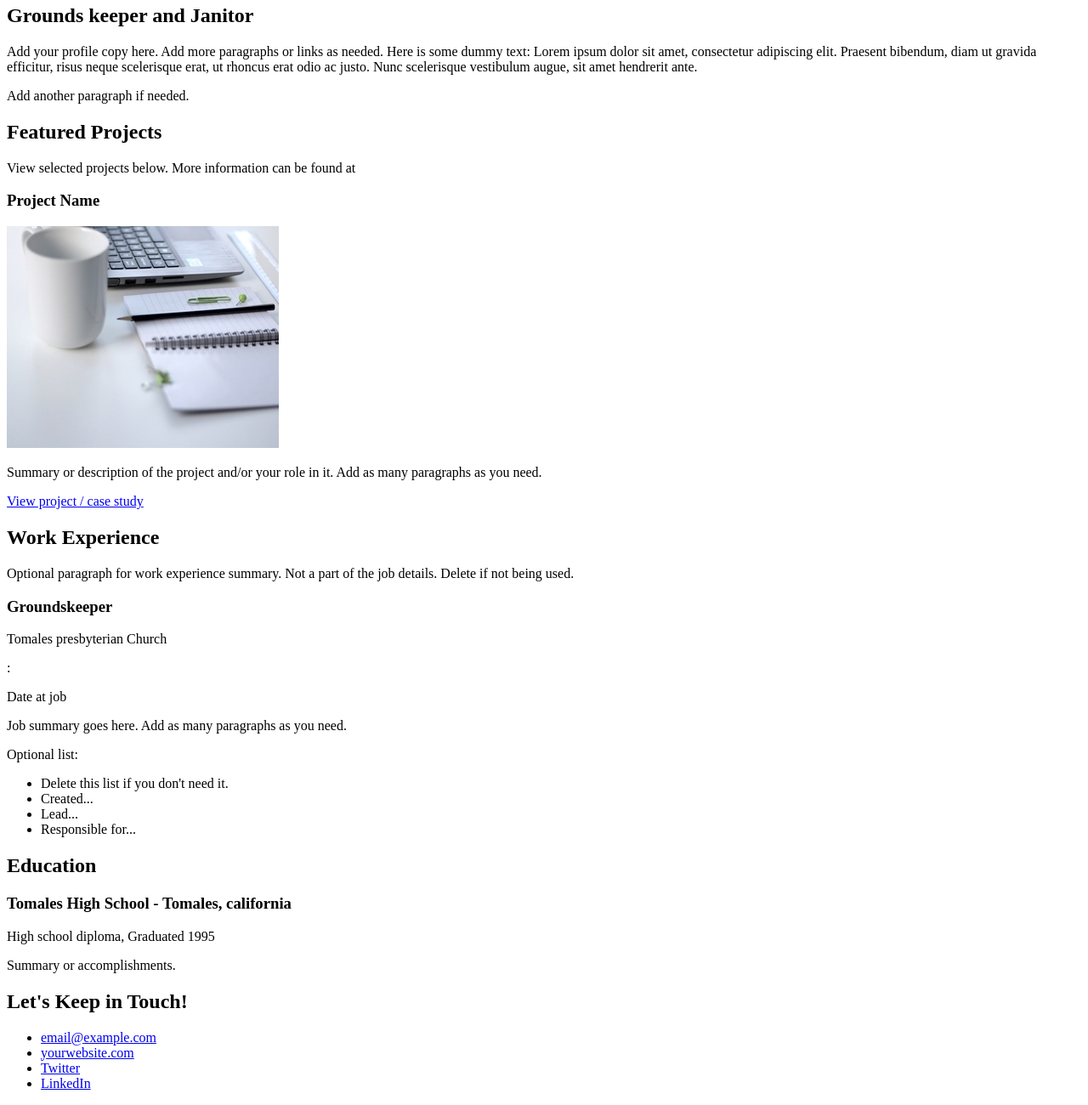
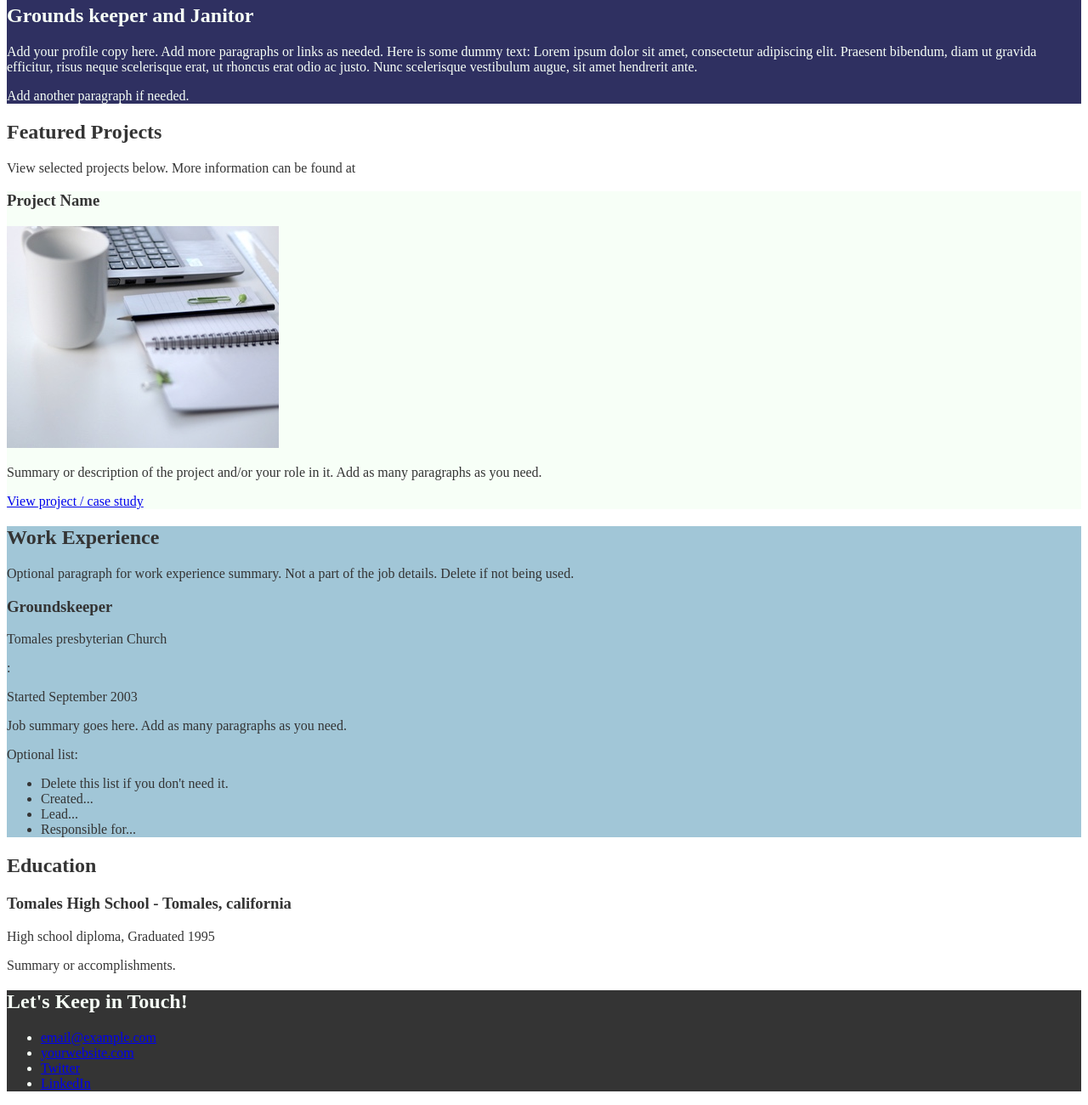
Before and after one commit to lovetocode/portfolio, a plain HTML site: page index.html in a window 1280 px wide. Shown: the part 75-1375 px from the top of the page at 85% size. Drawn offline with Linux system fonts and the light colour scheme.

Commit message:
Added background and texts colors

```diff
--- a/css/portfolio.css
+++ b/css/portfolio.css
@@ -1 +1,38 @@
-h1 { color : red; }
+/* Global styles
+------------------------*/
+body {
+ color: #343434;
+}
+img { width: 300; }
+
+/* profile
+------------------------*/
+header {
+ background: #2F3061;
+ color: #F7FFF7;
+}
+
+/* projects
+------------------------*/
+.projects {
+ background: #F7FFF7;
+}
+
+
+/* WORK EXPERIENCE
+------------------------*/
+.work-experience {
+background: #A1C6D7
+}
+
+
+/* Education
+------------------------*/
+
+/* Contact info
+------------------------*/
+footer {
+background: #343434;
+color: #F7FFF7;
+
+}
--- a/index.html
+++ b/index.html
@@ -23,7 +23,7 @@
         <p>View selected projects below. More information can be found at
 
         <!-- Copy the whole <section> block to add more projects. -->
-        <section>
+        <section class="projects">
           <h3>Project Name</h3>
           <img src="images/thumbnail-2.jpg" alt="description of image">
           <p>Summary or description of the project and/or your role in it. Add as many paragraphs as you need.</p>
@@ -33,7 +33,7 @@
       </section>
 
       <!-- ***********************  WORK EXPERIENCE  *********************** -->
-      <section>
+      <section class="work-experience">
         <h2>Work Experience</h2>
         <p>Optional paragraph for work experience summary. Not a part of the job details. Delete if not being used.</p>
 
@@ -41,7 +41,7 @@
         <section>
           <h3>Groundskeeper</h3>
           <p>Tomales presbyterian Church</p>:
-          <p>Date at job</p>
+          <p>Started September 2003</p>
           <p>Job summary goes here. Add as many paragraphs as you need.</p>
           <p>Optional list:</p>
           <ul>
@@ -55,7 +55,7 @@
       </section>
 
       <!-- ******************  EDUCATION & CERTIFICATIONS ****************** -->
-      <section>
+      <section class="education">
         <h2>Education</h2>
 
         <!-- Copy this whole <section> block to add more schools. -->
```
